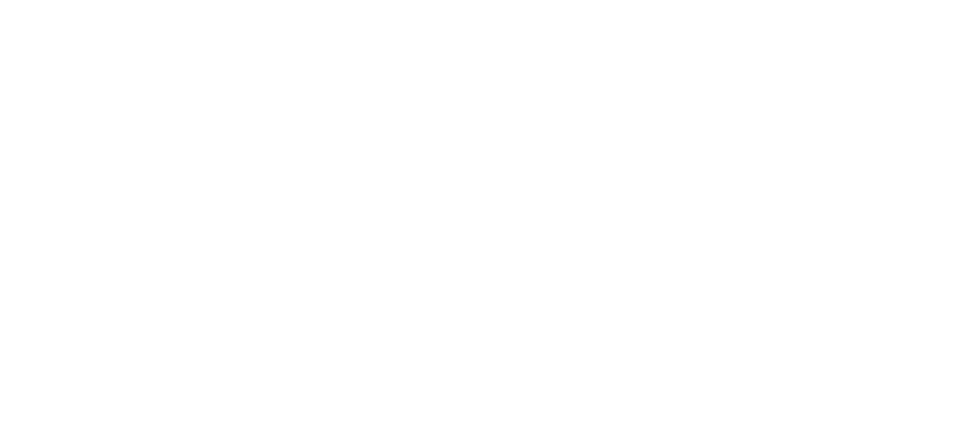
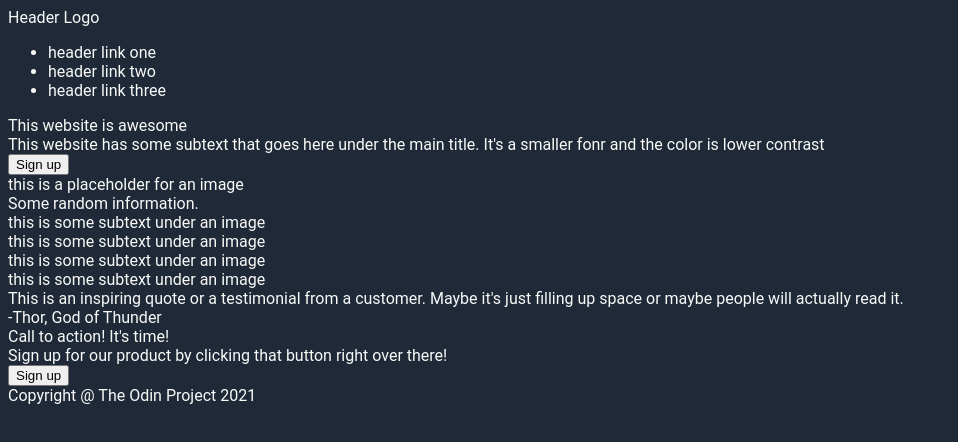
Before and after one commit to brendocodes/Seacoast-Pools, a plain HTML site: page index.html in a window 1280 px wide. Shown: the whole page, without its empty margins (0-958 px from the left). Drawn offline with Linux system fonts and the light colour scheme.

Commit message:
Lay out webpage html Structured the index.html file to show a rough draft of what will appear on the landing page. Included a few flex containers, but may need to add more as the style sheet gets filled out more. Briefly added a background color and font color to the <body> element.

```diff
--- a/index.html
+++ b/index.html
@@ -8,6 +8,53 @@
 </head>
 
 <body>
+    <div class="header">
+        <div>
+            Header Logo
+        </div>
+        <div>
+            <ul>
+                <li><a>header link one</a></li>
+                <li><a>header link two</a></li>
+                <li><a>header link three</a></li>
+            </ul>
+        </div>
+    </div>
 
+    <div class="hero content">
+        <div class="hero">
+            <div>This website is awesome</div>
+            <div>This website has some subtext that goes here under the main title. It's a smaller fonr and the color is lower contrast</div>
+            <button>Sign up</button>
+        </div>
+        <div>this is a placeholder for an image</div>
+    </div>
+
+    <div class="random information">
+        <div>Some random information.</div>
+        <div class="information">
+            <div>this is some subtext under an image</div>
+            <div>this is some subtext under an image</div>
+            <div>this is some subtext under an image</div>
+            <div>this is some subtext under an image</div>
+        </div>
+    </div>
+
+    <div>
+        <div>This is an inspiring quote or a testimonial from a customer. Maybe it's just filling up space or maybe people will actually read it.</div>
+        <div>-Thor, God of Thunder</div>
+    </div>
+
+    <div class="call to action">
+        <div class="action">
+            <div>Call to action! It's time!</div>
+            <div>Sign up for our product by clicking that button right over there!</div>
+            <button>Sign up</button>
+        </div>
+    </div>
+
+    <div class="footer">
+        <div>Copyright @ The Odin Project 2021</div>
+    </div>
 </body>
 </html>
--- a/style.css
+++ b/style.css
@@ -1,4 +1,7 @@
 body {
     display: flex;
     flex-flow: column wrap;
+    font-family: Roboto;
+    color: #F9FAF8;
+    background-color: #1F2937;
 }
```
